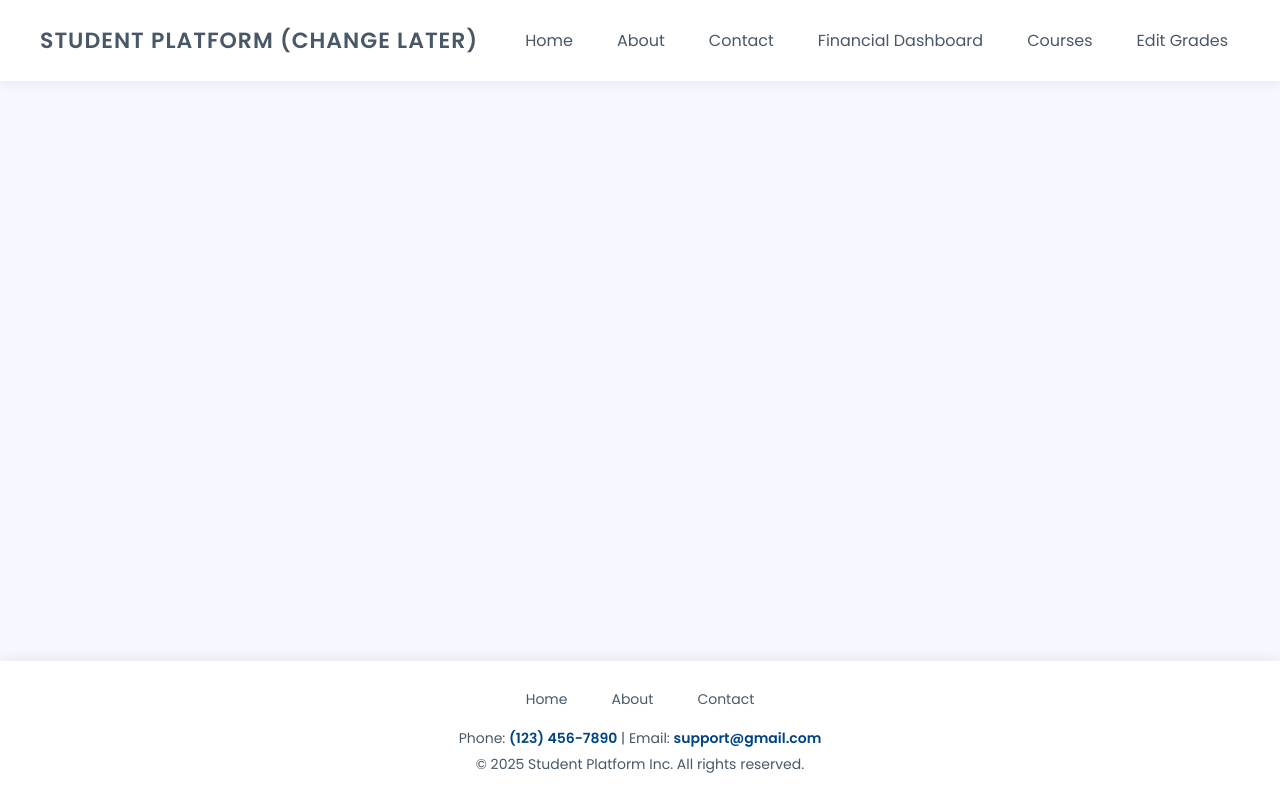
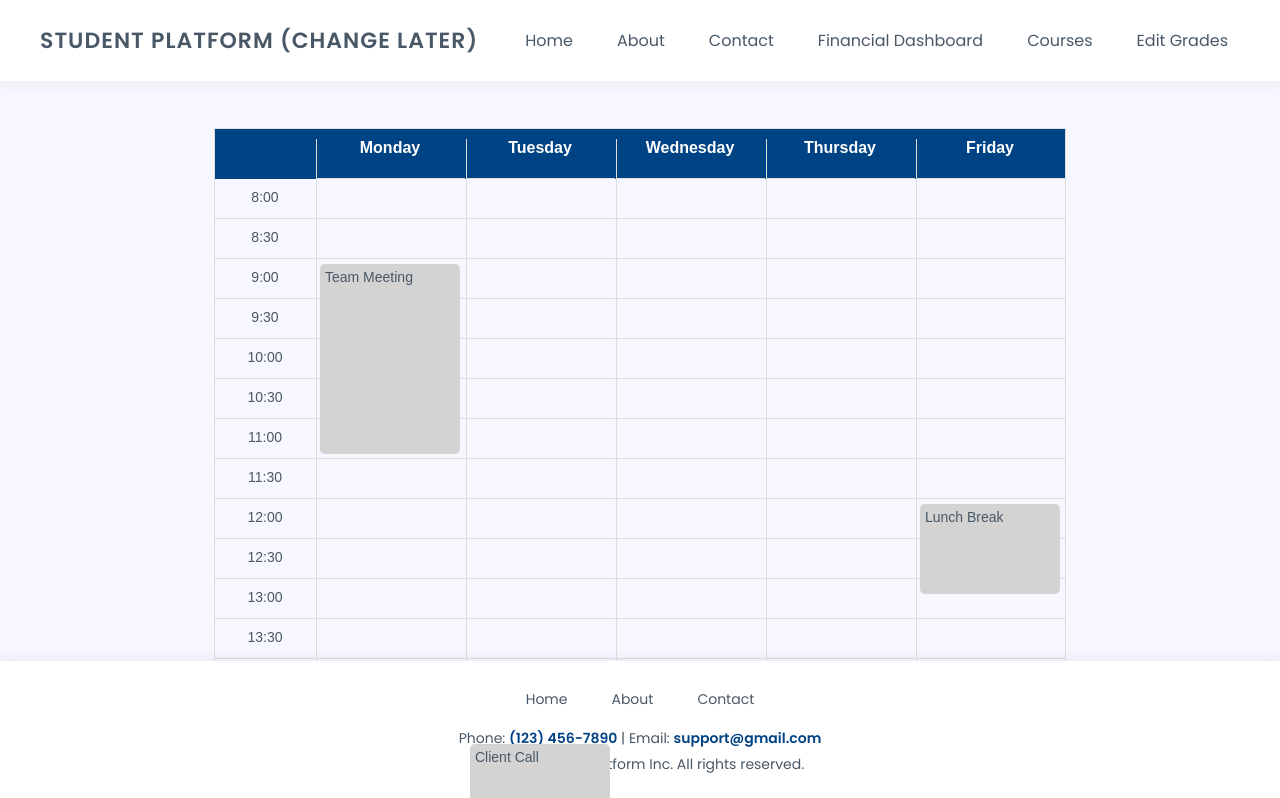
Before and after one commit to ryaneveson/310_Project, a React (Create React App) app in the folder student-records-app/: page /calendar in a window 1280 px wide. Shown: the top 798 px of the page. Built offline with nearby package versions, Linux system fonts and the light colour scheme.

Commit message:
fixing a few things

```diff
--- a/student-records-app/package.json
+++ b/student-records-app/package.json
@@ -4,6 +4,7 @@
   "private": true,
   "dependencies": {
     "cra-template": "1.2.0",
+    "flask": "^0.2.10",
     "react": "^18.3.1",
     "react-dom": "^18.3.1",
     "react-router-dom": "^7.1.5",
--- a/student-records-app/src/App.js
+++ b/student-records-app/src/App.js
@@ -3,6 +3,7 @@ import Login from "./Login";
 import Dashboard from "./Dashboard";
 import Courses from "./Courses"; // Import Courses page
 import Finances from "./Finances";
+import Calendar from "./Calendar";
 import CreateUser from "./createUser";
 
 
@@ -14,6 +15,7 @@ function App() {
         <Route path="/dashboard" element={<Dashboard />} />
         <Route path="/courses" element={<Courses />} /> {/* Courses Route */}
         <Route path="/finances" element={<Finances />} />
+        <Route path="/calendar" element={<Calendar />} />
       </Routes>
     </Router>
   );
--- /dev/null
+++ b/student-records-app/src/Calendar.js
@@ -0,0 +1,71 @@
+import React, { useState } from "react";
+import "./calendar.css";
+
+const days = ["Monday", "Tuesday", "Wednesday", "Thursday", "Friday"];
+const hours = Array.from({ length: 25 }, (_, i) => 8 + i * 0.5); // 8 AM - 8 PM in 30-min increments
+
+function Calendar() {
+    const [events, setEvents] = useState([
+        {day: "Monday", startTime: "9", endTime: "11", title: "Team Meeting"},
+        {day: "Tuesday", startTime: "13", endTime: "14", title: "Client Call"},
+        {day: "Thursday", startTime: "16", endTime: "17", title: "Project Review"},
+        {day: "Friday", startTime: "11", endTime: "12", title: "Lunch Break"},
+      ]);
+
+  return (
+    <div className="calendar-container">
+      <div className="calendar-grid">
+        {/* render column headers */}
+        <div className="time-column"></div>
+        {days.map((day) => (
+          <div key={day} className="day-header">
+            {day}
+          </div>
+        ))}
+
+        {/* render time slots */}
+        {hours.map((hour) => (
+          <div key={hour} className="time-slot">
+            {Math.floor(hour)}:{hour % 1 === 0 ? "00" : "30"}
+          </div>
+        ))}
+
+        {/* render schedule cells */}
+        {days.map((day) => (
+          <div key={day} className="day-column">
+            {hours.map((hour) => (
+              <div key={`${day}-${hour}`} className="hour-cell"></div>
+            ))}
+          </div>
+        ))}
+
+        {/* render event blocks */}
+        {events.map((event, index) => {
+          const { day, startTime, endTime, title } = event;
+          const dayIndex = days.indexOf(day);
+          const startHour = parseFloat(startTime);
+          const endHour = parseFloat(endTime);
+          const topPosition = (((startHour - 8) * 40) + 5) + "px";
+          const height = (((endHour - startHour) * 100) - 10) + "px";
+
+          return (
+            <div
+              key={index}
+              className="event-block"
+              style={{
+                gridColumnStart: dayIndex + 2,
+                gridRowStart: (startHour - 7.5) * 2,
+                height,
+                top: topPosition,
+              }}
+            >
+              {title}
+            </div>
+          );
+        })}
+      </div>
+    </div>
+  );
+};
+
+export default Calendar;
--- /dev/null
+++ b/student-records-app/src/calendar.css
@@ -0,0 +1,63 @@
+/* .calendar.css */
+.calendar-container {
+    margin: 8rem auto;
+    font-family: Arial, sans-serif;
+  }
+
+  .calendar-grid {
+    display: grid;
+    grid-template-columns: 100px repeat(5, 150px);
+    grid-template-rows: 50px repeat(25, 40px);
+    position: relative;
+    border: 1px solid #ddd;
+  }
+
+  .time-column {
+    grid-column: 1;
+    background-color: #004385;
+    text-align: center;
+    font-weight: bold;
+    padding: 10px 0;
+  }
+
+  .day-header {
+    background-color: #004385;
+    color: white;
+    text-align: center;
+    font-weight: bold;
+    padding: 10px;
+  }
+
+  .time-slot {
+    grid-column: 1;
+    text-align: center;
+    font-size: 14px;
+    padding: 10px 0;
+    border-bottom: 1px solid #ddd; /* aligning with the hour-cell border */
+  }
+
+  .day-column {
+    display: grid;
+    grid-template-rows: repeat(25, 40px);
+    border-left: 1px solid #ddd;
+  }
+
+  .hour-cell {
+    border-bottom: 1px solid #ddd; /* aligning with the time-slot border */
+    border-left: 1px solid #ddd;
+    position: relative;
+    transform: translateY(-1000px);
+    box-sizing: border-box; /* make sure border is part of the elements total size */
+  }
+
+  .event-block {
+    position: relative;
+    background-color: lightgray;
+    color: #495867;
+    padding: 5px;
+    border-radius: 5px;
+    font-size: 14px;
+    max-width: 140px;
+    left: 5px;
+    z-index: 10;
+  }
```
Also changed, not shown: 1 other file (tests, documents, lock files or other folders).
